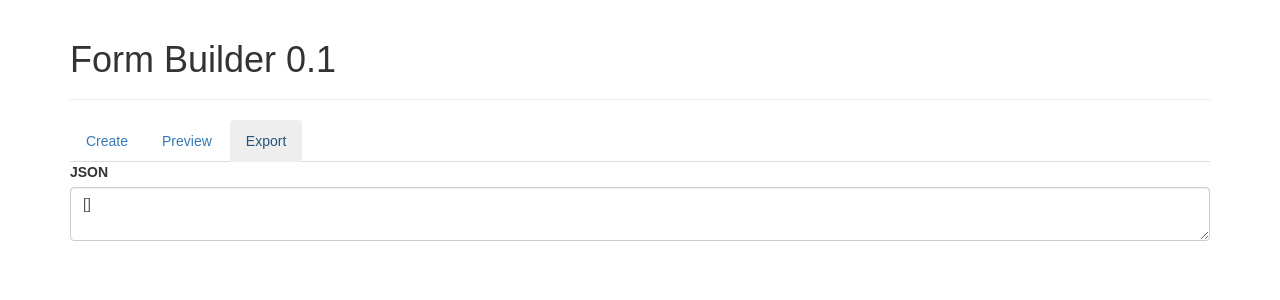
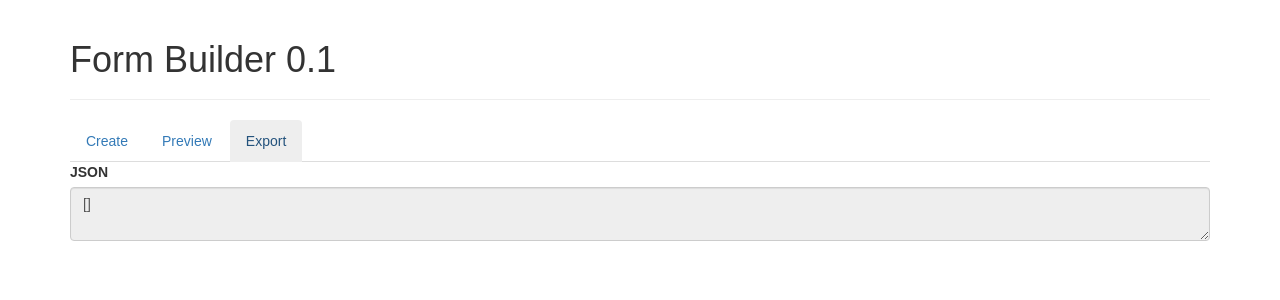
Before and after one commit to karalyndewalt/form-builder, a React (Create React App) app: page / in a window 1280 px wide. Both pictures are taken after a click on the button "Export". Shown: the top 300 px of the page. Built offline with nearby package versions, Linux system fonts and the light colour scheme.

Commit message:
Renames 'addSubQuestion' to 'update', edits parameters to take function so recursion (find) step is reused and the function argument returns the updated object. adds updateText and updateType

```diff
--- a/src/index.js
+++ b/src/index.js
@@ -11,36 +11,38 @@ import { Form, FormGroup, FormControl, ControlLabel, Col,
 import './index.css';
 
 
-const addSubQuestion = (stateList, action, subId, pathToParent) => {
-  console.log(pathToParent);
+const update = (stateList, action, path, fn) => {
+  // The path attribute acts as direct queue leading to the child.
+  // for addding subInput path is to the parent, for everything else it is the
+  // question object itself
+  const [ head, ...tail ] = path;
 
-  const [ head, ...tail ] = pathToParent;
-
-  console.log("head is: " + head)
-  console.log("tail is: " + tail)
   // using map give back the state as a list...
-  // each state passed through is either the top level state or the subInput,
-  // which is also a list.
+  // each state is either the top level state or a subInput (list),
   return stateList.map((question) => {
     // get all parents outside of my path (current head)
-    console.log(question)
+    // console.log(question)
     if (question.id !== head){
-      console.log("Question: " + question.id + ". Not part of path, skipping.")
       return question;
     }
-    // this is a parent in the path. if we still have a tail, keep going but we need this question and its subInput
+    // this is in the path. if we still have a tail, keep going but we need this question and its subInput
     else if (tail.length > 0 ) {
-      console.log("Checking sub of question: " + question.id)
       return {
       ...question,
-      subInput: addSubQuestion(question.subInput, action, subId, tail)
+      subInput: update(question.subInput, action, tail, fn)
                               // ^^^copy my subInput//
       };
     }
-    // base case length tail = 0 >>> then head IS my parent's id, add me to this
-    // questions subInput.
+    // length tail = 0 >>> then head IS my parent's id, add me to this
+    // question's subInput.
     else {
-      console.log("returning updated question ")
+      return fn(action, question);
+    }
+  })
+  }
+
+const updateSubInput = (action, question) => {
+  const subId = qId++;
   return {
     ...question,
     subInput: [ ...question.subInput, {
@@ -48,12 +50,24 @@ const addSubQuestion = (stateList, action, subId, pathToParent) => {
       text: action.text,
       answerType: action.answerType,
       condition: action.condition,
-          path:[ ...action.parentPath, subId],
+      path: [ ...action.parentPath, subId],
       subInput: [],
     }]
   };
 }
-  })
+
+const updateText = (action, question) => {
+  return {
+    ...question,
+    text: action.text
+  };
+}
+
+const updateType = (action, question) => {
+  return {
+    ...question,
+    answerType: action.answerType
+  };
 }
 
 const deleteQuestion = (stateList, id, pathTo) => {
@@ -61,7 +75,6 @@ const deleteQuestion = (stateList, id, pathTo) => {
   const [ head, ...tail ] = pathTo;
 
   return stateList.map( (question) => {
-    console.log(question)
 
     if (question.id !== head) {
       return question;
@@ -73,8 +86,7 @@ const deleteQuestion = (stateList, id, pathTo) => {
         subInput: deleteQuestion(question.subInput, id, tail)
       };
     }
-    // tail length is one, I am at parent and I can filter for the one to delete
-    // from my subInput attribute
+    // tail length is one, this is the parent, can filter on id to delete
     else {
       return {
         ...question,
@@ -84,7 +96,7 @@ const deleteQuestion = (stateList, id, pathTo) => {
   })
 }
 
-// questions is the forms reducer on the Create 'page'.
+// questions is the forms reducer for the Create 'page'.
 let qId = 0;
 const questions = (state = [], action) => {
   switch (action.type) {
@@ -101,55 +113,8 @@ const questions = (state = [], action) => {
         }
       ];
 
-    case "ADD_SUB_Q": // FIXME NEEDS TO BE RECURSIVE.
-    // The path attribute of each question functions like a pre made and direct
-    // queue leading to the child.
-      console.log(action)
-      const subId = qId++;
-      // return state.map(question => {
-      //   if (question.id !== action.parentPath[0]){
-      //     return question;
-      //   }
-      //   return {
-      //     ...question,
-      //     subInput: [...question.subInput, {
-      //       id: subId,
-      //       text: action.text,
-      //       answerType: action.answerType,
-      //       condition: action.condition,
-      //       path:[...action.parentPath, subId],
-      //       subInput: []
-      //     }]
-      //   }
-      // })
-
-      return addSubQuestion(state, action, subId, action.parentPath);
-
-    case "CHANGE_TYPE":
-      return state.map(question => {
-        if (question.id !== action.id) {
-          return question;
-        }
-
-        return {
-          ...question,
-          answerType: action.answerType // FIXME
-        }
-      }
-    );
-
-    case "CHANGE_TEXT":
-      return state.map(question => {
-        if (question.id !== action.id) {
-          return question;
-        }
-
-        return {
-          ...question,
-          text: action.text // FIXME
-        }
-      }
-    )
+    case "ADD_SUB_Q":
+      return update(state, action, action.parentPath, updateSubInput);
 
     case "DELETE_QUESTION":
 
@@ -158,6 +123,18 @@ const questions = (state = [], action) => {
       }
 
       return deleteQuestion(state, action.id, action.path);
+
+    case "CHANGE_TYPE":
+      return update(state, action, action.path, updateType);
+
+    case "CHANGE_TEXT":
+      return update(state, action, action.path, updateText);
+
+    case "CHANGE_COND_TYPE":
+      return state; // FIXME
+
+    case "CHANGE_COND_VAL":
+      return state; // FIXME
 
     default:
       return state;
@@ -194,33 +171,40 @@ const Condition = ({
 
 }) => (
   <Form inline >
-    <FormGroup controlId={"condition-" + id} >
+    <FormGroup controlId={"condType-" + id} >
       <ControlLabel>Condition</ControlLabel>{' '}
         <FormControl
           componentClass="select"
-          // inputRef={ref => { this.input = ref; }}
-          // onChange={() => {
-          //   store.dispatch({
-          //     type: "CHANGE_TYPE",
-          //     id: this.props.id,
-          //     answerType: this.input.value, //**TODO** FIXME, needs selected option value **use event handler
-          //   })
-          // }}
+          onChange={(evt) => {
+            store.dispatch({
+              type: "CHANGE_COND_TYPE",
+              id: id,
+              conditionType: evt.target.value,
+            })
+          }}
         >
           <option value="equal">Equals</option>
           <option value="greater">Greater than</option>
           <option value="less">Less than</option>
         </FormControl>
     </FormGroup>{" "}
-    <FormGroup controlId="formInlineName">
-      <FormControl type="number" placeholder="value" />
+    <FormGroup controlId={"condVal-" + id} >
+      {/* set type using the action attribute from 'add subInput' */}
+      <FormControl type="number" placeholder="value"
+        onChange={(evt) => {
+          store.dispatch({
+            type: "CHANGE_COND_VAL",
+            id: id,
+            conditionValue: evt.target.value,
+          })
+        }}
+      />
     </FormGroup>
 
   </Form>
 )
 
 const AnswerType = ({
-  // some props
   id,
   answerType,
   onChange,
@@ -246,19 +230,19 @@ const AnswerType = ({
 );
 
 class Question extends React.Component {
-  // constructor(props) {
-  //   super(props);
+  constructor(props) {
+    super(props);
     // bind handlers to 'this' here
-    // this.handleTextChange = this.handleTextChange.bind(this);
-  // }
+    this.handleTextChange = this.handleTextChange.bind(this);
+  }
 
-  // handleTextChange(evt, id) {
-  //   store.dispatch({
-  //     type: "CHANGE_TEXT",
-  //     id: id,
-  //     text: evt.target.value,
-  //   });
-  // }
+  handleTextChange(evt, id) {
+    store.dispatch({
+      type: "CHANGE_TEXT",
+      id: id,
+      text: evt.target.value,
+    });
+  }
 
   render () {
 
@@ -285,6 +269,7 @@ class Question extends React.Component {
                           type: "CHANGE_TEXT",
                           id: question.id,
                           text: evt.target.value,
+                          path: question.path,
                         });
                       }}
                     value={question.text}
@@ -297,7 +282,7 @@ class Question extends React.Component {
                 id={question.id}
                 answerType={question.answerType}
                 // pass question.answerType to the value in the FormControl
-                onChange={ (value) => onAnswerTypeChange(question.id, value) }/>
+                onChange={ (value) => onAnswerTypeChange(question.id, value, question.path) }/>
 
               <ButtonToolbar>
                   <Button bsStyle="primary" bsSize="sm"
@@ -362,11 +347,12 @@ class Create extends React.Component {
       <div>
         <Questions
           questions={questions}
-          onAnswerTypeChange={ (id, answerType) => {
+          onAnswerTypeChange={ (id, answerType, path) => {
             store.dispatch({
               type: "CHANGE_TYPE",
               id,
               answerType,
+              path
             })
           }}
         />
@@ -401,8 +387,8 @@ const Export = ({
   <Form>
     <FormGroup controlId="formControlsTextarea">
       <ControlLabel>JSON</ControlLabel>
-      <FormControl componentClass="textarea" autoresize
-                  value={JSON.stringify(store.questions)}
+      <FormControl componentClass="textarea" readOnly autoresize="true"
+                  value={JSON.stringify(store.questions, null, '\t')}
       />
     </FormGroup>
   </Form>
```
Lines whose indentation alone changed are shown as unchanged.
